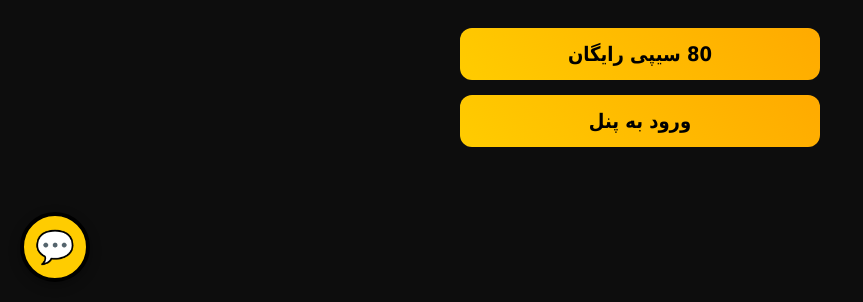
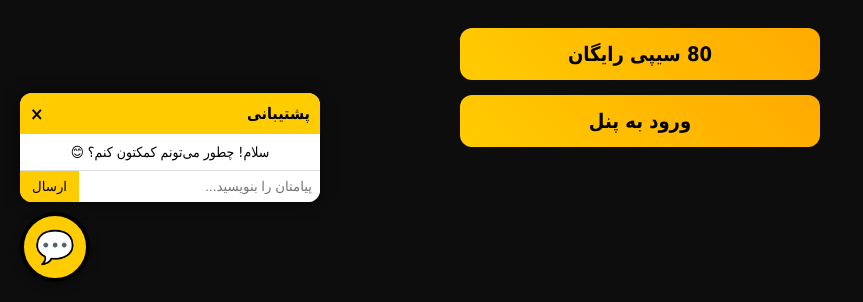
Before and after one commit to radinxfore46566/app, a plain HTML site: page loading.html in a window 1280 px wide. Both pictures are taken after a click on the button "پشتیبانی". Shown: the part 498-800 px from the top of the page, without its empty margins (0-863 px from the left). Drawn offline with Linux system fonts and the light colour scheme.

Commit message:
Update loading.html

```diff
--- a/loading.html
+++ b/loading.html
@@ -16,8 +16,8 @@
       font-family: 'Tahoma', sans-serif;
       display: flex;
       flex-direction: column;
-      justify-content: center; /* وسط عمودی */
-      align-items: center;     /* وسط افقی */
+      justify-content: center;
+      align-items: center;
       height: 100vh;
       text-align: center;
       position: relative;
@@ -74,7 +74,63 @@
     .support-circle:hover {
       background-color: #ffdb4d;
     }
-    /* بقیه کد چت و غیره بدون تغییر */
+
+    /* استایل چت باکس */
+    .chat-box {
+      position: fixed;
+      bottom: 100px;
+      left: 20px;
+      width: 300px;
+      max-height: 400px;
+      background-color: #fff;
+      color: #000;
+      border-radius: 12px;
+      box-shadow: 0 0 15px rgba(0,0,0,0.5);
+      display: none;
+      flex-direction: column;
+      overflow: hidden;
+      z-index: 1001;
+    }
+
+    .chat-header {
+      background-color: #ffcc00;
+      padding: 10px;
+      font-weight: bold;
+      display: flex;
+      justify-content: space-between;
+      align-items: center;
+    }
+
+    .chat-header .close-btn {
+      cursor: pointer;
+      font-size: 18px;
+    }
+
+    .chat-messages {
+      padding: 10px;
+      flex: 1;
+      overflow-y: auto;
+      font-size: 14px;
+    }
+
+    .chat-input {
+      display: flex;
+      border-top: 1px solid #ddd;
+    }
+
+    .chat-input input {
+      flex: 1;
+      padding: 8px;
+      border: none;
+      outline: none;
+    }
+
+    .chat-input button {
+      background-color: #ffcc00;
+      border: none;
+      padding: 8px 12px;
+      cursor: pointer;
+    }
   </style>
 </head>
 <body>
@@ -88,7 +144,54 @@
 
   <button class="support-circle" title="پشتیبانی" id="support-btn">💬</button>
 
-  <!-- بقیه کد چت و اسکریپت -->
+  <!-- پنجره چت -->
+  <div class="chat-box" id="chat-box">
+    <div class="chat-header">
+      پشتیبانی
+      <span class="close-btn" id="close-chat">×</span>
+    </div>
+    <div class="chat-messages" id="chat-messages">
+      <p>سلام! چطور می‌تونم کمکتون کنم؟ 😊</p>
+    </div>
+    <div class="chat-input">
+      <input type="text" id="user-input" placeholder="پیامتان را بنویسید...">
+      <button id="send-btn">ارسال</button>
+    </div>
+  </div>
+
+  <script>
+    const supportBtn = document.getElementById("support-btn");
+    const chatBox = document.getElementById("chat-box");
+    const closeBtn = document.getElementById("close-chat");
+    const sendBtn = document.getElementById("send-btn");
+    const userInput = document.getElementById("user-input");
+    const chatMessages = document.getElementById("chat-messages");
+
+    supportBtn.addEventListener("click", () => {
+      chatBox.style.display = "flex";
+    });
+
+    closeBtn.addEventListener("click", () => {
+      chatBox.style.display = "none";
+    });
+
+    sendBtn.addEventListener("click", () => {
+      const message = userInput.value.trim();
+      if (message !== "") {
+        const userMsg = document.createElement("p");
+        userMsg.textContent = "شما: " + message;
+        chatMessages.appendChild(userMsg);
+        userInput.value = "";
+
+        setTimeout(() => {
+          const botReply = document.createElement("p");
+          botReply.textContent = "پشتیبانی: پیام شما دریافت شد. به زودی پاسخ داده خواهد شد.";
+          chatMessages.appendChild(botReply);
+          chatMessages.scrollTop = chatMessages.scrollHeight;
+        }, 1000);
+      }
+    });
+  </script>
 
 </body>
 </html>
```
